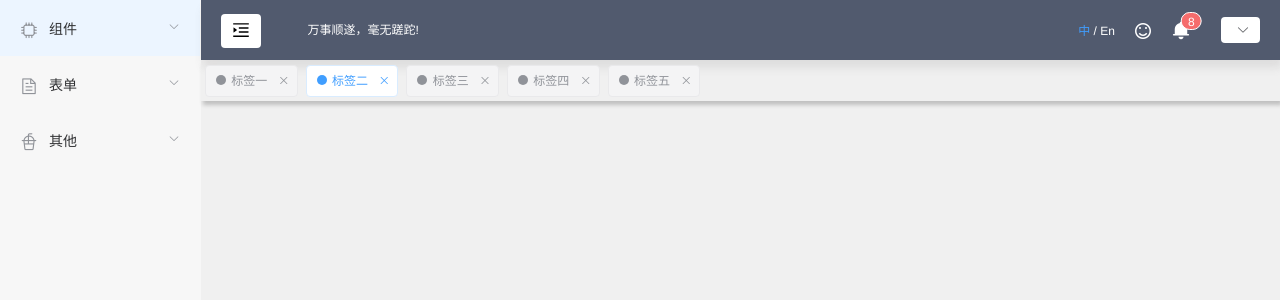
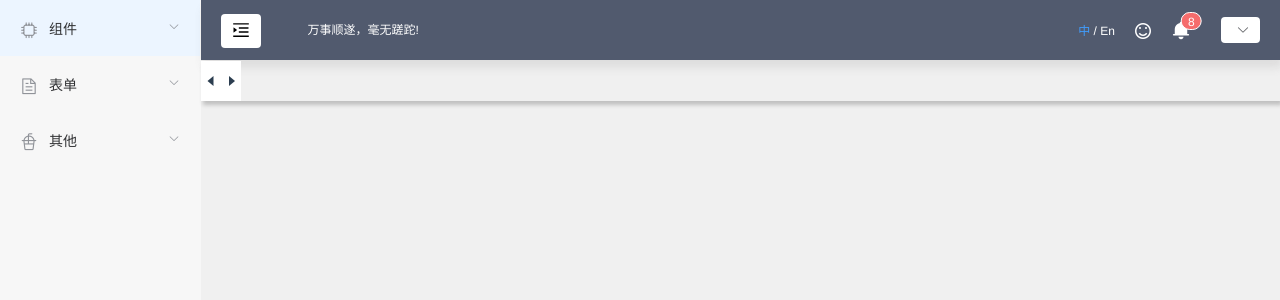
Before and after one commit to Littlombie/vue-element-admin, a Vue app: page /dashboard in a window 1280 px wide. Shown: the top 300 px of the page. Built offline with nearby package versions, Linux system fonts and the light colour scheme.

Commit message:
修改tab

```diff
--- a/src/components/nav/nav-tab.vue
+++ b/src/components/nav/nav-tab.vue
@@ -1,30 +1,46 @@
 <template>
   <div class="tab-list">
-    <el-tag v-for="tag in tags" :key="tag.name" closable :type="tag.current ? '' : 'info'" :class="tag.current ? 'current' : '' " >
+    <div class="tag-controller" :style="tabWidth">
+      <div class="arrow-controller arrow-left">
+        <i class="iconfont el-icon-caret-left" :class="{}"></i>
+      </div>
+      <div class="tag-list">
+        <el-tag
+          v-for="(tag, index) in getRouterTags"
+          :key="index" closable
+          :type="tag.current ? '' : 'info'"
+          :class="{current:$route.name == tag.routerName}"
+          @click="to(tag)"
+          @close="close(tag, index)">
           {{tag.name}}
         </el-tag>
+      </div>
+      <div class="arrow-controller arrow-right">
+        <i class="iconfont el-icon-caret-right" :class="{}"></i>
+      </div>
+    </div>
+    <div class="tag-menu">
+
+    </div>
   </div>
 </template>
 
 <script>
-import {mapGetters, mapActions} from 'vuex'
+import {mapState, mapGetters, mapActions} from 'vuex'
   export default {
     data () {
       return {
-        tags: [
-          { name: '标签一',  current: false},
-          { name: '标签二',  current: true},
-          { name: '标签三',  current: false},
-          { name: '标签四',  current: false},
-          { name: '标签五',  current: false}
-        ]
+        currentTag: null,
+        tabWidth: {
+          // width: 0
+        }
       }
     },
     watch: {
       $route (to, from) {
         const currentTag = {
-          name: to.name,
-          title: to.meta.title,
+          routerName: to.name,
+          name: to.meta.title,
           query: to.query
         }
         this.setRouterTags(currentTag);
@@ -35,13 +51,32 @@ import {mapGetters, mapActions} from 'vuex'
 
     },
     computed: {
+      // ...mapState({
+      //   getRouterTags: state => state.tabs.tags
+      // }),
       ...mapGetters({
         getRouterTags: 'GET_ROUTERTAGS'
       })
     },
     methods: {
+      to(route) {
+        this.$router.push({
+          name: route.routerName,
+          query: route.query
+        })
+      },
+      close(route, index) {
+        console.log(route, index);
+      },
       setCurrentTag (tag) {
         console.log(tag);
+        // this.getRouterTags = this.getRouterTags.map(item => {
+        //   item.currentTag = false;
+        //   if (item.name == tag.name) {
+        //     item.currentTag = true
+        //   }
+        //   return item;
+        // });
       },
       ...mapActions({
         setRouterTags: 'SET_ROUTERTAGS'
@@ -56,15 +91,24 @@ import {mapGetters, mapActions} from 'vuex'
     justify-content: flex-start;
     // position: absolute;
     // top: 60px;
+    height: 40px;
+    width: 100%;
+    box-shadow: 2px 4px 4px rgba(0, 0, 0, 0.2);
+    .tag-controller {
+      display: flex;
+      justify-content: space-between;
+      align-items: center;
+      height: 40px;
+      .tag-list {
         width: 100%;
         height: 40px;
         padding: 4px 0;
-    line-height: 40px;
-    box-shadow: 2px 4px 4px rgba(0, 0, 0, 0.2);
+        overflow: hidden;
         .el-tag {
-      margin: 0 4px;
+          margin: 0 2px;
           color: #909399;
           cursor: pointer;
+          background-color: #fff;
           &:before {
             display: inline-block;
             margin-right: 2px;
@@ -72,7 +116,7 @@ import {mapGetters, mapActions} from 'vuex'
             width: 10px;
             height: 10px;
             border-radius: 8px;
-        background: #909399;
+            background: #f0f0f0;
           }
           .el-icon-close {
             color: #909399;
@@ -80,7 +124,6 @@ import {mapGetters, mapActions} from 'vuex'
           &.current {
             // color: #3a8ee6;
             color: #409eff;
-        background-color: #fff;
             &:before {
               background: #409eff;
             }
@@ -94,4 +137,13 @@ import {mapGetters, mapActions} from 'vuex'
           }
         }
       }
+      .iconfont {
+        width: 20px;
+        height: 40px;
+        line-height: 40px;
+        background: #fff;
+        cursor: pointer;
+      }
+    }
+  }
 </style>
--- a/src/store/tabs.js
+++ b/src/store/tabs.js
@@ -1,24 +1,31 @@
-/*
- * @Author: Littlombie
- * @Date: 2020-03-17 11:06:32
- * @lastEditors: Littlombie
- * @LastEditTime: 2020-03-17 11:32:57
- */
+
 import {session} from '../common/storage';
 export default({
   state: {
-    tags: session.get('router_tags')
+    tags: session.get('router_tags') || []
   },
   getters: {
     ['GET_ROUTERTAGS']: state => {
+      console.log(state.tags);
       return state.tags || []
     },
   },
   mutations: {
     ['SET_ROUTERTAGS'](state, tag){
-      console.log(tag, state.tags);
-      // state.tags.push(tag)
-      // session.set('router_tags', state.tags)
+      console.log(tag, state);
+      let isRepeat = false;
+      state.tags.forEach(item => {
+        if (item.name == tag.name) {
+          isRepeat = true;
+          if (JSON.stringify(item.query) !== JSON.stringify(tag.query)) {
+            item.query = tag.query
+          }
+        }
+      });
+      if (!isRepeat) {
+        state.tags.push(tag);
+      }
+      session.set('router_tags', state.tags)
     },
   },
   actions: {
--- a/src/views/dashboard/dashboard.vue
+++ b/src/views/dashboard/dashboard.vue
@@ -79,6 +79,7 @@ export default {
   // background-color: #e9eef3;
   color: #333;
   text-align: left;
+  padding: 10px;
   // line-height: 160px;
   &>div {
     min-height: 780px;
```
Lines whose indentation alone changed are shown as unchanged.
